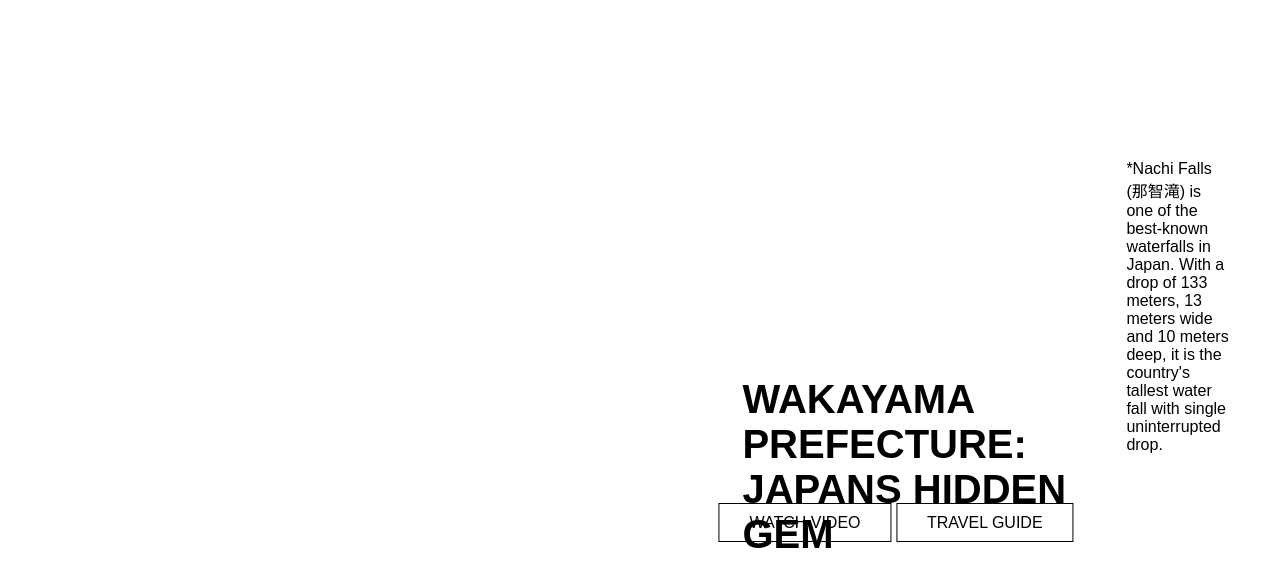
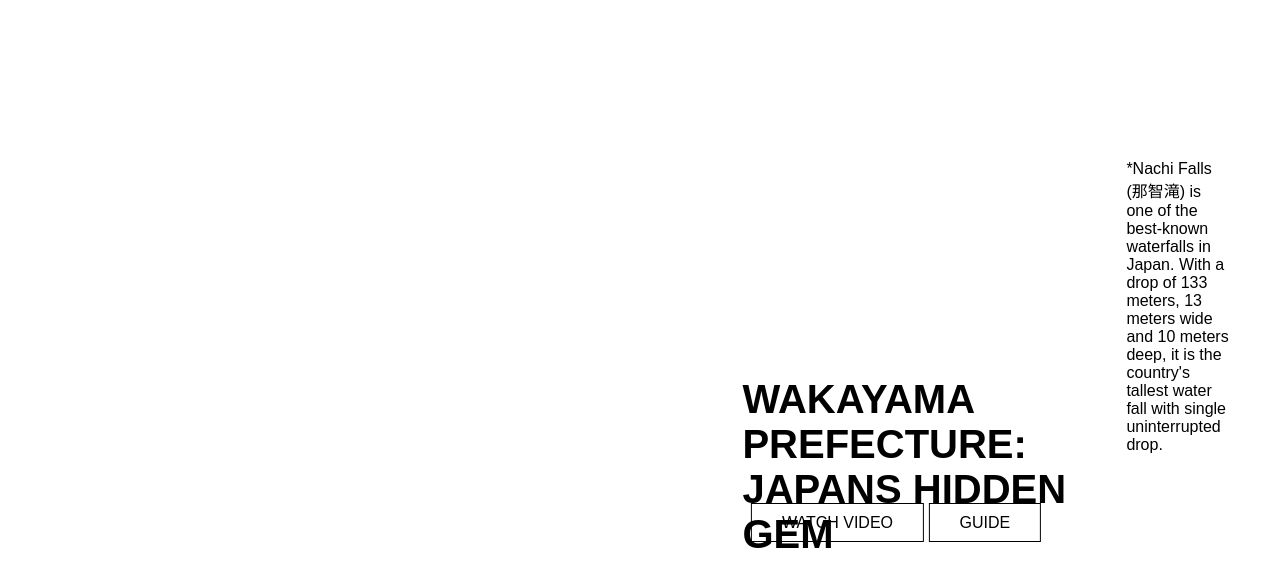
Before and after one commit to JONY145z/JONY145z.github.io, a plain HTML site: page index.html in a window 1280 px wide. Shown: the part 53-640 px from the top of the page. Drawn offline with Linux system fonts and the light colour scheme.

Commit message:
change travel guide to "guide"

```diff
--- a/index.html
+++ b/index.html
@@ -27,7 +27,7 @@
 
 		<div class="button">
 			<a href="https://www.youtube.com/watch?v=8kBTuqRD0BY" class="btn">WATCH VIDEO</a>
-			<a href="https://en.visitwakayama.jp/" class="btn">TRAVEL GUIDE</a>
+			<a href="https://en.visitwakayama.jp/" class="btn">GUIDE</a>
 		</div>
 
 	</header>
```
Also changed, not shown: 1 other file.
